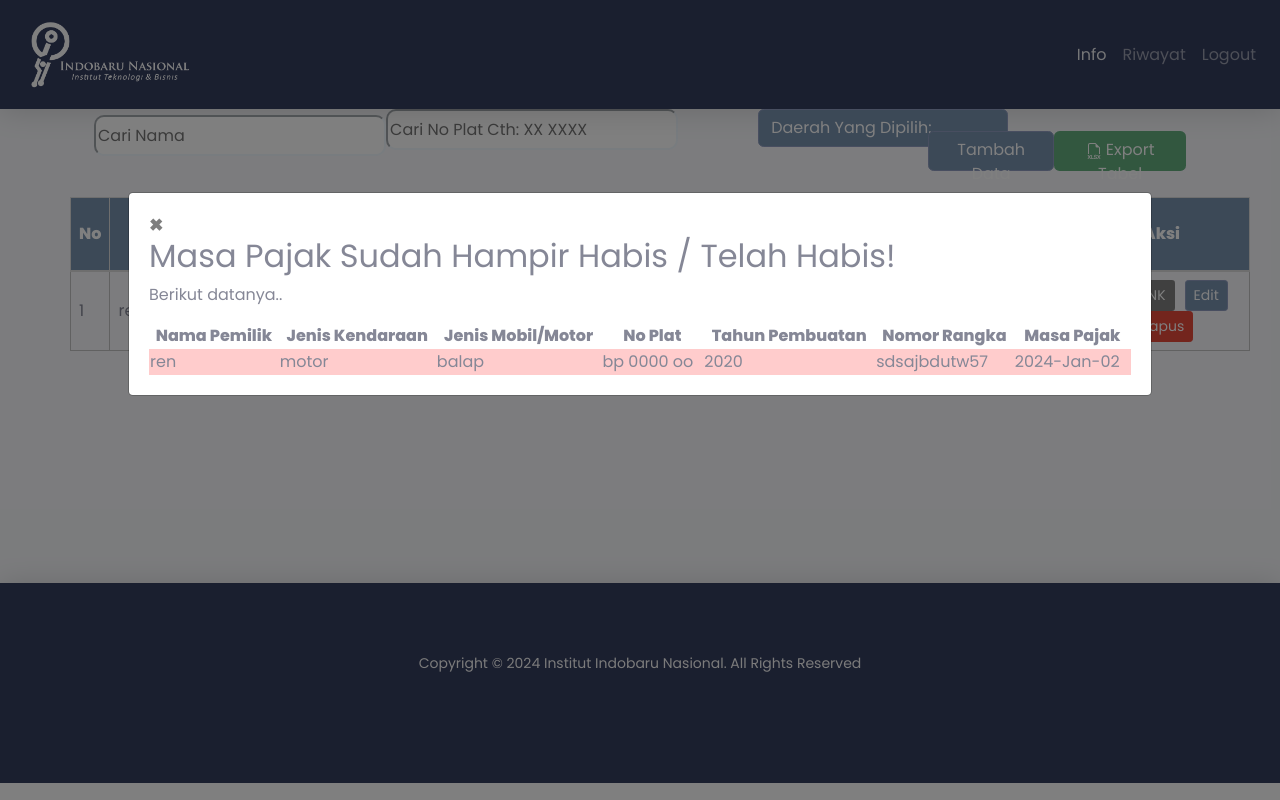
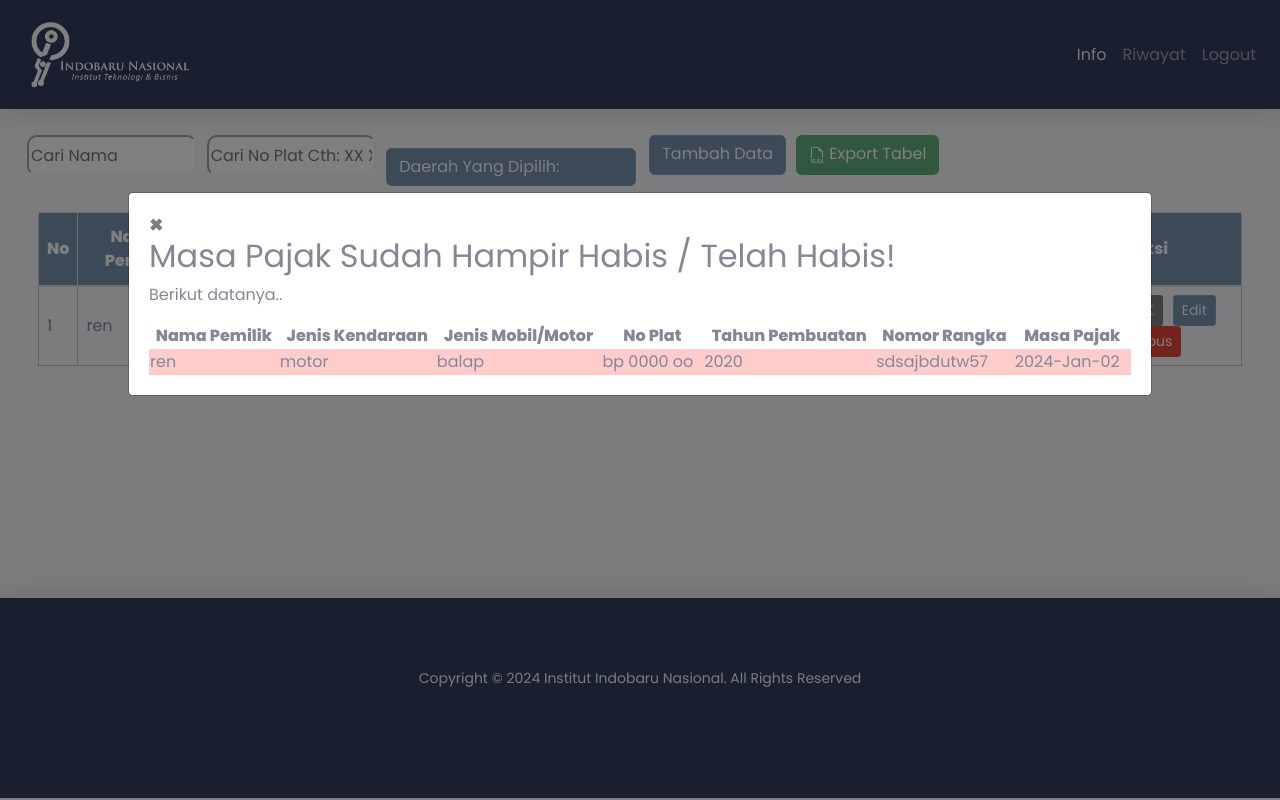
Before and after one commit to irenedocode/iibnpajak, a PHP site: page /admin/index.php in a window 1280 px wide. Run offline with PHP 8.4, Linux system fonts and the light colour scheme; data comes from the database, SQL or seed files in the repository; data that the repository does not hold is empty.

Commit message:
rapiin sampe nangis

```diff
--- a/admin/index.php
+++ b/admin/index.php
@@ -131,15 +131,17 @@
             <!-- End of Topbar -->
 
                 <!-- Begin Page Content -->
-            <div class="container">
-                                <form class="form">
+                <div>
+                    <div class="row">
+                        <table style="width: 30%;">
+                                 <form class="form">
                                         <input type="text" id="1" onkeyup="searchNama(1)" size="20" placeholder="Cari Nama"
                                         style="
-                                        width: 100%;
+                                        width: 13%;
+                                        margin-left: 3%;
+                                        margin-right: 10px;
                                         border-radius: 10px;
                                         border-color: aliceblue;
-                                        position: relative;
-
                                         margin-top:2%;
                                         height: 41px
                                         ">
@@ -147,15 +149,17 @@
                                 <form class="form">
                                     <input type="text" id="4" onkeyup="searchNoplat(4)" size="20" placeholder="Cari No Plat Cth: XX XXXX"
                                         style="
-                                        width: 100%;
+                                        width: 13%;
                                         border-radius: 10px;
                                         border-color: aliceblue;
+                                        margin-right: 10px;
+                                        margin-top:2%;
                                         height: 41px
                                         ">
                                 </form>
 
                                 <div class="dropdown">
-                                <button class="btn btn-primary" style="text-align: left; width: 250px; margin-left: 32%;"
+                                <button class="btn btn-primary" style="text-align: left; width: 250px; margin-top: 39px;"
                                 id="selectedCategory">Daerah Yang Dipilih:</button>
                                 <div class="dropdown-content" id="myDropdown" style="top: 100%">
                                     <a href="#" onclick="filterData('All')">All</a>
@@ -170,7 +174,9 @@
                                     style="
                                     height: 40px;
                                     margin-top: 2%;
-                                    position: relative;
+                                    margin-left: 1%;
+
+
                                     ">Tambah Data</a>
 
                                     <a href="export.php" class="btn"
@@ -179,7 +185,10 @@
                                     color: white;
                                     height: 40px;
                                     margin-top: 2%;
-                                    position: relative;
+                                    margin-left: 10px;
+
+                                    position: sticky;
+
                                     "> <svg xmlns="http://www.w3.org/2000/svg" width="16" height="16" fill="currentColor" class="bi bi-filetype-xlsx" viewBox="0 0 16 16">
                                     <path fill-rule="evenodd" d="M14 4.5V11h-1V4.5h-2A1.5 1.5 0 0 1 9.5 3V1H4a1 1 0 0 0-1 1v9H2V2a2 2 0 0 1 2-2h5.5zM7.86 14.841a1.13 1.13 0 0 0 .401.823q.195.162.479.252.284.091.665.091.507 0 .858-.158.355-.158.54-.44a1.17 1.17 0 0 0 .187-.656q0-.336-.135-.56a1 1 0 0 0-.375-.357 2 2 0 0 0-.565-.21l-.621-.144a1 1 0 0 1-.405-.176.37.37 0 0 1-.143-.299q0-.234.184-.384.188-.152.513-.152.214 0 .37.068a.6.6 0 0 1 .245.181.56.56 0 0 1 .12.258h.75a1.1 1.1 0 0 0-.199-.566 1.2 1.2 0 0 0-.5-.41 1.8 1.8 0 0 0-.78-.152q-.44 0-.777.15-.336.149-.527.421-.19.273-.19.639 0 .302.123.524t.351.367q.229.143.54.213l.618.144q.31.073.462.193a.39.39 0 0 1 .153.326.5.5 0 0 1-.085.29.56.56 0 0 1-.255.193q-.168.07-.413.07-.176 0-.32-.04a.8.8 0 0 1-.249-.115.58.58 0 0 1-.255-.384zm-3.726-2.909h.893l-1.274 2.007 1.254 1.992h-.908l-.85-1.415h-.035l-.853 1.415H1.5l1.24-2.016-1.228-1.983h.931l.832 1.438h.036zm1.923 3.325h1.697v.674H5.266v-3.999h.791zm7.636-3.325h.893l-1.274 2.007 1.254 1.992h-.908l-.85-1.415h-.035l-.853 1.415h-.861l1.24-2.016-1.228-1.983h.931l.832 1.438h.036z"/>
                                     </svg> Export Tabel</a>
@@ -346,7 +355,7 @@ while ($data = $hasil->fetch_assoc()) {
             </div>
 
         <!-- End of Content Wrapper -->
-
+        </div>
     </div>
     <!-- End of Page Wrapper -->
     </div>
```
